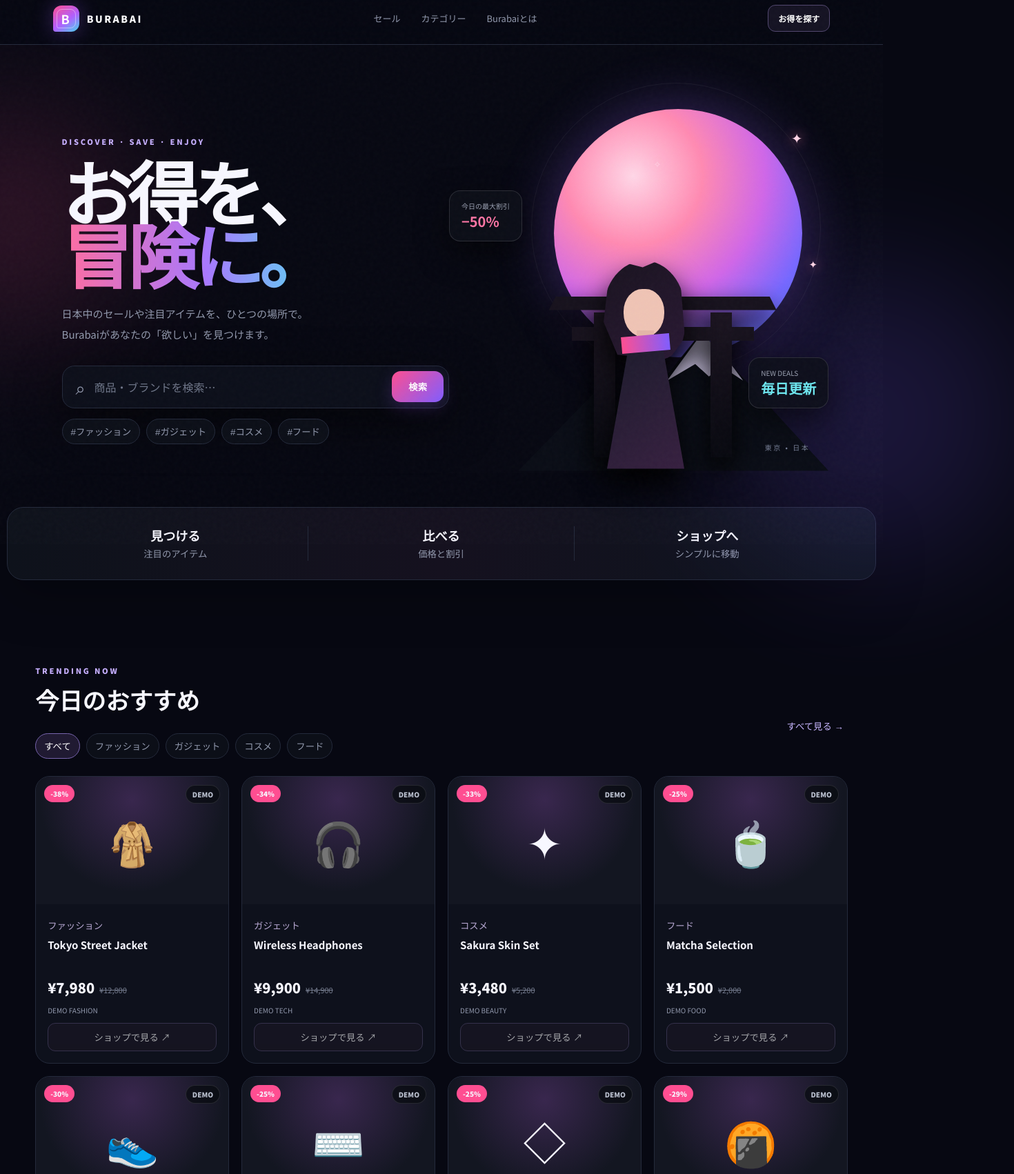
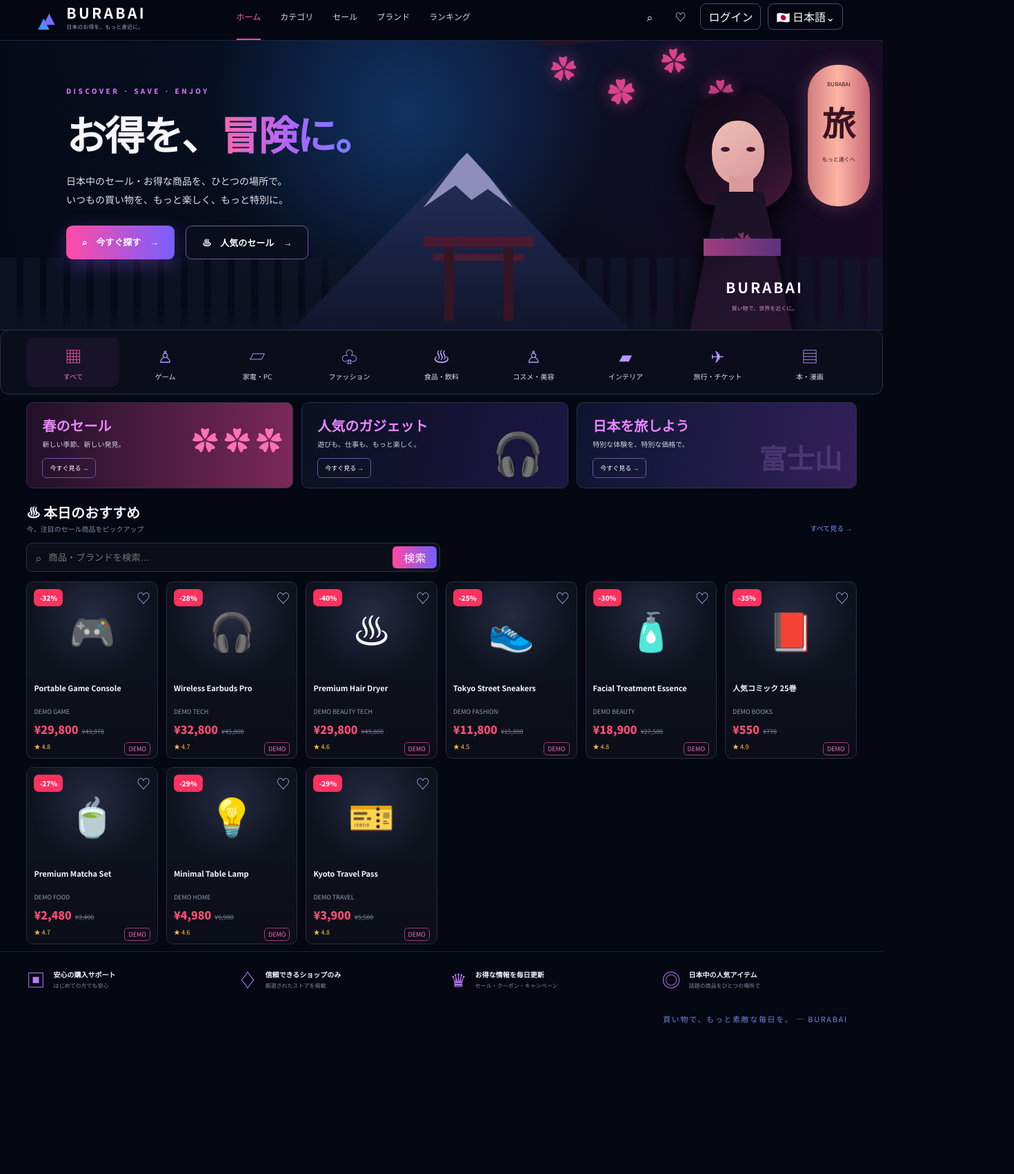
Before and after one commit to meijijapan2005-cpu/burabai, a plain HTML site: page index.html in a window 1280 px wide. Shown: the part 11-1713 px from the top of the page at 69% size, 1470 px wide, since content can reach past the window. After the commit the page ends 1526 px from the top, so only its background shows below. Drawn offline with Linux system fonts and the light colour scheme.

Commit message:
Add files via upload

```diff
--- a/index.html
+++ b/index.html
@@ -2,57 +2,70 @@
 <html lang="ja">
 <head>
 <meta charset="utf-8"><meta name="viewport" content="width=device-width,initial-scale=1">
-<meta name="theme-color" content="#070812">
-<meta name="description" content="BURABAI — 日本のセール・お得情報を発見するショッピングサイト。">
+<meta name="theme-color" content="#050713">
 <title>BURABAI — お得を、冒険に。</title>
+<meta name="description" content="日本のお得な商品やセールを発見するBURABAI。">
 <link rel="preconnect" href="https://fonts.googleapis.com"><link rel="preconnect" href="https://fonts.gstatic.com" crossorigin>
 <link href="https://fonts.googleapis.com/css2?family=Noto+Sans+JP:wght@400;500;700;800;900&display=swap" rel="stylesheet">
 <link rel="stylesheet" href="style.css">
 </head>
 <body>
-<div class="noise"></div>
 <header>
-<a class="logo" href="#" aria-label="Burabai home"><span class="mark"><i></i><b>B</b></span><span>BURABAI</span></a>
-<nav><a href="#deals">セール</a><a href="#categories">カテゴリー</a><a href="#about">Burabaiとは</a></nav>
-<a class="nav-cta" href="#deals">お得を探す</a>
+<a class="logo" href="#"><span class="logo-mountain">▲</span><span><b>BURABAI</b><small>日本のお得を、もっと身近に。</small></span></a>
+<nav><a class="active" href="#">ホーム</a><a href="#categories">カテゴリ</a><a href="#deals">セール</a><a href="#deals">ブランド</a><a href="#deals">ランキング</a></nav>
+<div class="actions"><button aria-label="検索">⌕</button><button aria-label="お気に入り">♡</button><button class="login">ログイン</button><button class="lang">🇯🇵 日本語⌄</button></div>
 </header>
 
 <main>
 <section class="hero">
-<div class="aurora a1"></div><div class="aurora a2"></div>
+<div class="hero-bg"></div><div class="city"></div>
 <div class="hero-copy">
-<p class="kicker">DISCOVER · SAVE · ENJOY</p>
-<h1>お得を、<br><em>冒険に。</em></h1>
-<p class="lead">日本中のセールや注目アイテムを、ひとつの場所で。<br>Burabaiがあなたの「欲しい」を見つけます。</p>
-<div class="search"><span>⌕</span><input id="q" type="search" placeholder="商品・ブランドを検索…" aria-label="商品検索"><button id="go">検索</button></div>
-<div class="chips"><button data-filter="ファッション">#ファッション</button><button data-filter="ガジェット">#ガジェット</button><button data-filter="コスメ">#コスメ</button><button data-filter="フード">#フード</button></div>
+<p class="eyebrow">DISCOVER · SAVE · ENJOY</p>
+<h1>お得を、<em>冒険に。</em></h1>
+<p>日本中のセール・お得な商品を、ひとつの場所で。<br>いつもの買い物を、もっと楽しく、もっと特別に。</p>
+<div class="hero-buttons"><a href="#deals" class="primary">⌕　今すぐ探す　→</a><a href="#deals" class="secondary">♨　人気のセール　→</a></div>
 </div>
-
-<div class="visual" aria-hidden="true">
-<div class="sun"></div><div class="halo"></div>
 <div class="fuji"><i></i></div>
-<div class="sakura s1">✦</div><div class="sakura s2">✧</div><div class="sakura s3">✦</div>
-<div class="torii"><span class="top"></span><span class="mid"></span><i class="leg l"></i><i class="leg r"></i></div>
-<div class="anime"><div class="hair"></div><div class="head"></div><div class="neck"></div><div class="coat"></div><div class="scarf"></div></div>
-<div class="float f1"><small>今日の最大割引</small><strong>−50%</strong></div>
-<div class="float f2"><small>NEW DEALS</small><strong>毎日更新</strong></div>
-<div class="jp">東京 • 日本</div>
+<div class="torii"><b></b><em></em><i></i><span></span></div>
+<div class="sakura-tree"><i>✿</i><b>✿</b><em>✿</em><span>✿</span></div>
+<div class="anime">
+ <div class="hair"></div><div class="face"></div><div class="neck"></div><div class="kimono"></div><div class="obi"></div>
 </div>
+<div class="lantern"><small>BURABAI</small><strong>旅</strong><span>もっと遠くへ</span></div>
+<div class="hero-sign"><strong>BURABAI</strong><small>買い物で、世界を近くに。</small></div>
 </section>
 
-<section class="strip"><div><strong>見つける</strong><small>注目のアイテム</small></div><div><strong>比べる</strong><small>価格と割引</small></div><div><strong>ショップへ</strong><small>シンプルに移動</small></div></section>
-
-<section class="section" id="deals">
-<div class="section-title"><div><span>TRENDING NOW</span><h2>今日のおすすめ</h2></div><button id="all">すべて見る →</button></div>
-<div class="filters" id="categories"><button class="active" data-filter="">すべて</button><button data-filter="ファッション">ファッション</button><button data-filter="ガジェット">ガジェット</button><button data-filter="コスメ">コスメ</button><button data-filter="フード">フード</button></div>
-<div class="grid" id="grid"></div><p id="empty">一致する商品がありません。</p>
+<section class="categories" id="categories">
+<button data-filter="" class="active"><span>▦</span>すべて</button>
+<button data-filter="ゲーム"><span>♙</span>ゲーム</button>
+<button data-filter="家電・PC"><span>▱</span>家電・PC</button>
+<button data-filter="ファッション"><span>♧</span>ファッション</button>
+<button data-filter="食品・飲料"><span>♨</span>食品・飲料</button>
+<button data-filter="コスメ・美容"><span>♙</span>コスメ・美容</button>
+<button data-filter="インテリア"><span>▰</span>インテリア</button>
+<button data-filter="旅行"><span>✈</span>旅行・チケット</button>
+<button data-filter="本・漫画"><span>▤</span>本・漫画</button>
 </section>
 
-<section class="section about" id="about">
-<div><span>ABOUT BURABAI</span><h2>探す時間を減らして、<br>楽しむ時間を増やす。</h2></div>
-<p>Burabaiは日本向けのショッピング発見サービスを目指しています。現在の掲載商品・価格・店舗名はデモです。正式公開では、提携先の正規データやアフィリエイトリンクへ接続します。</p>
+<section class="promo">
+<article class="spring"><div><h3>春のセール</h3><p>新しい季節、新しい発見。</p><a href="#deals">今すぐ見る →</a></div></article>
+<article class="gadget"><div><h3>人気のガジェット</h3><p>遊びも、仕事も、もっと楽しく。</p><a href="#deals">今すぐ見る →</a></div><span>🎧</span></article>
+<article class="travel"><div><h3>日本を旅しよう</h3><p>特別な体験を、特別な価格で。</p><a href="#deals">今すぐ見る →</a></div></article>
+</section>
+
+<section class="deals" id="deals">
+<div class="section-head"><div><h2>♨ 本日のおすすめ</h2><p>今、注目のセール商品をピックアップ</p></div><button id="showAll">すべて見る →</button></div>
+<div class="searchbar"><span>⌕</span><input id="search" placeholder="商品・ブランドを検索…"><button id="searchBtn">検索</button></div>
+<div id="grid" class="grid"></div><p id="empty">商品が見つかりませんでした。</p>
+</section>
+
+<section class="trust">
+<div><span>▣</span><p><b>安心の購入サポート</b><small>はじめての方でも安心</small></p></div>
+<div><span>♢</span><p><b>信頼できるショップのみ</b><small>厳選されたストアを掲載</small></p></div>
+<div><span>♛</span><p><b>お得な情報を毎日更新</b><small>セール・クーポン・キャンペーン</small></p></div>
+<div><span>◎</span><p><b>日本中の人気アイテム</b><small>話題の商品をひとつの場所で</small></p></div>
 </section>
 </main>
-<footer><a class="logo" href="#"><span class="mark"><i></i><b>B</b></span><span>BURABAI</span></a><small>© 2026 BURABAI · Prototype</small></footer>
+<footer>買い物で、もっと素敵な毎日を。 — BURABAI</footer>
 <script src="script.js"></script>
 </body></html>
--- a/script.js
+++ b/script.js
@@ -1,13 +1,15 @@
 const products=[
-{cat:"ファッション",name:"Tokyo Street Jacket",price:"¥7,980",old:"¥12,800",off:"-38%",shop:"DEMO FASHION",icon:"🧥"},
-{cat:"ガジェット",name:"Wireless Headphones",price:"¥9,900",old:"¥14,900",off:"-34%",shop:"DEMO TECH",icon:"🎧"},
-{cat:"コスメ",name:"Sakura Skin Set",price:"¥3,480",old:"¥5,200",off:"-33%",shop:"DEMO BEAUTY",icon:"✦"},
-{cat:"フード",name:"Matcha Selection",price:"¥1,500",old:"¥2,000",off:"-25%",shop:"DEMO FOOD",icon:"🍵"},
-{cat:"ファッション",name:"Minimal Sneakers",price:"¥6,400",old:"¥9,200",off:"-30%",shop:"DEMO FASHION",icon:"👟"},
-{cat:"ガジェット",name:"Compact Keyboard",price:"¥5,980",old:"¥7,980",off:"-25%",shop:"DEMO TECH",icon:"⌨️"},
-{cat:"コスメ",name:"Night Glow Serum",price:"¥2,700",old:"¥3,600",off:"-25%",shop:"DEMO BEAUTY",icon:"◇"},
-{cat:"フード",name:"Premium Snack Box",price:"¥1,980",old:"¥2,800",off:"-29%",shop:"DEMO FOOD",icon:"🍘"}];
-const grid=document.querySelector("#grid"),q=document.querySelector("#q"),empty=document.querySelector("#empty");let filter="";
-function render(){const term=q.value.trim().toLowerCase();const list=products.filter(x=>(!filter||x.cat===filter)&&(`${x.cat} ${x.name} ${x.shop}`.toLowerCase().includes(term)));grid.innerHTML=list.map(x=>`<article class="product"><div class="product-visual"><span class="discount">${x.off}</span><span class="demo">DEMO</span><i>${x.icon}</i></div><div class="body"><small>${x.cat}</small><h3>${x.name}</h3><span class="price">${x.price}</span><span class="old">${x.old}</span><div class="merchant">${x.shop}</div><button class="visit" disabled title="提携ショップ接続後に有効になります">ショップで見る ↗</button></div></article>`).join("");empty.style.display=list.length?"none":"block"}
-function choose(v){filter=v;document.querySelectorAll(".filters [data-filter]").forEach(b=>b.classList.toggle("active",b.dataset.filter===v));render();document.querySelector("#deals").scrollIntoView({behavior:"smooth"})}
-document.querySelector("#go").onclick=render;q.addEventListener("keydown",e=>{if(e.key==="Enter")render()});document.querySelectorAll("[data-filter]").forEach(b=>b.onclick=()=>choose(b.dataset.filter));document.querySelector("#all").onclick=()=>{q.value="";choose("")};render();
+{cat:"ゲーム",name:"Portable Game Console",merchant:"DEMO GAME",price:"¥29,800",old:"¥43,978",off:"-32%",icon:"🎮",rating:"★ 4.8"},
+{cat:"家電・PC",name:"Wireless Earbuds Pro",merchant:"DEMO TECH",price:"¥32,800",old:"¥45,800",off:"-28%",icon:"🎧",rating:"★ 4.7"},
+{cat:"家電・PC",name:"Premium Hair Dryer",merchant:"DEMO BEAUTY TECH",price:"¥29,800",old:"¥49,800",off:"-40%",icon:"♨",rating:"★ 4.6"},
+{cat:"ファッション",name:"Tokyo Street Sneakers",merchant:"DEMO FASHION",price:"¥11,800",old:"¥15,800",off:"-25%",icon:"👟",rating:"★ 4.5"},
+{cat:"コスメ・美容",name:"Facial Treatment Essence",merchant:"DEMO BEAUTY",price:"¥18,900",old:"¥27,500",off:"-30%",icon:"🧴",rating:"★ 4.8"},
+{cat:"本・漫画",name:"人気コミック 25巻",merchant:"DEMO BOOKS",price:"¥550",old:"¥770",off:"-35%",icon:"📕",rating:"★ 4.9"},
+{cat:"食品・飲料",name:"Premium Matcha Set",merchant:"DEMO FOOD",price:"¥2,480",old:"¥3,400",off:"-27%",icon:"🍵",rating:"★ 4.7"},
+{cat:"インテリア",name:"Minimal Table Lamp",merchant:"DEMO HOME",price:"¥4,980",old:"¥6,980",off:"-29%",icon:"💡",rating:"★ 4.6"},
+{cat:"旅行",name:"Kyoto Travel Pass",merchant:"DEMO TRAVEL",price:"¥3,900",old:"¥5,500",off:"-29%",icon:"🎫",rating:"★ 4.8"}
+];
+const grid=document.querySelector("#grid"),search=document.querySelector("#search"),empty=document.querySelector("#empty");let filter="";
+function render(){let q=search.value.trim().toLowerCase();let list=products.filter(p=>(!filter||p.cat===filter)&&(`${p.cat} ${p.name} ${p.merchant}`.toLowerCase().includes(q)));grid.innerHTML=list.map(p=>`<article class="product"><div class="product-visual"><span class="discount">${p.off}</span><span class="heart">♡</span><i>${p.icon}</i></div><div class="product-body"><h3>${p.name}</h3><div class="merchant">${p.merchant}</div><div class="prices"><span class="price">${p.price}</span><span class="old">${p.old}</span></div><div class="rating">${p.rating}<span class="demo">DEMO</span></div></div></article>`).join("");empty.style.display=list.length?"none":"block"}
+function choose(v){filter=v;document.querySelectorAll(".categories button").forEach(b=>b.classList.toggle("active",b.dataset.filter===v));render();document.querySelector("#deals").scrollIntoView({behavior:"smooth"})}
+document.querySelectorAll(".categories button").forEach(b=>b.onclick=()=>choose(b.dataset.filter));document.querySelector("#searchBtn").onclick=render;search.addEventListener("keydown",e=>{if(e.key==="Enter")render()});document.querySelector("#showAll").onclick=()=>{filter="";search.value="";document.querySelectorAll(".categories button").forEach((b,i)=>b.classList.toggle("active",i===0));render()};render();
```
Also changed, not shown: style.css, 1 other file.
